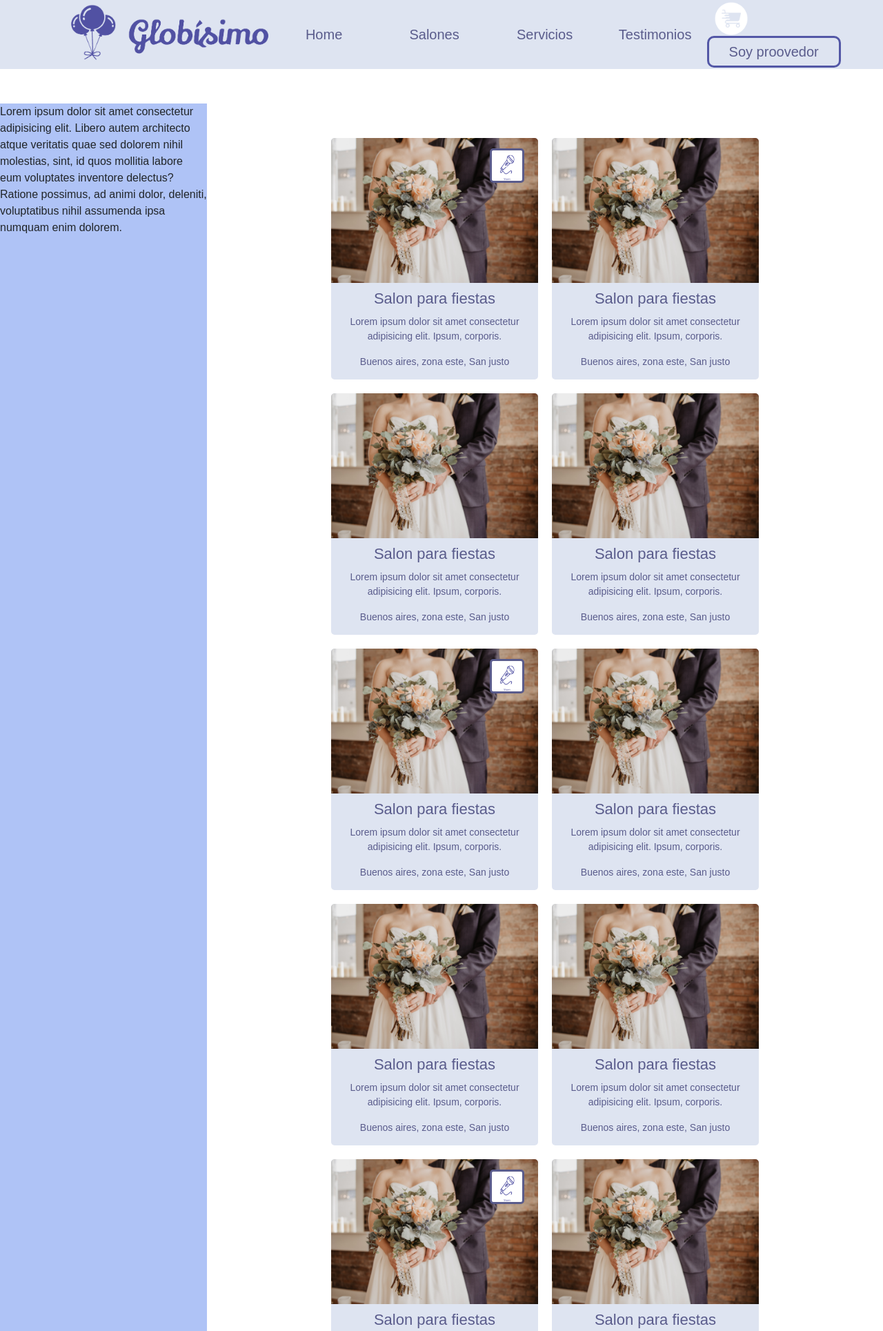
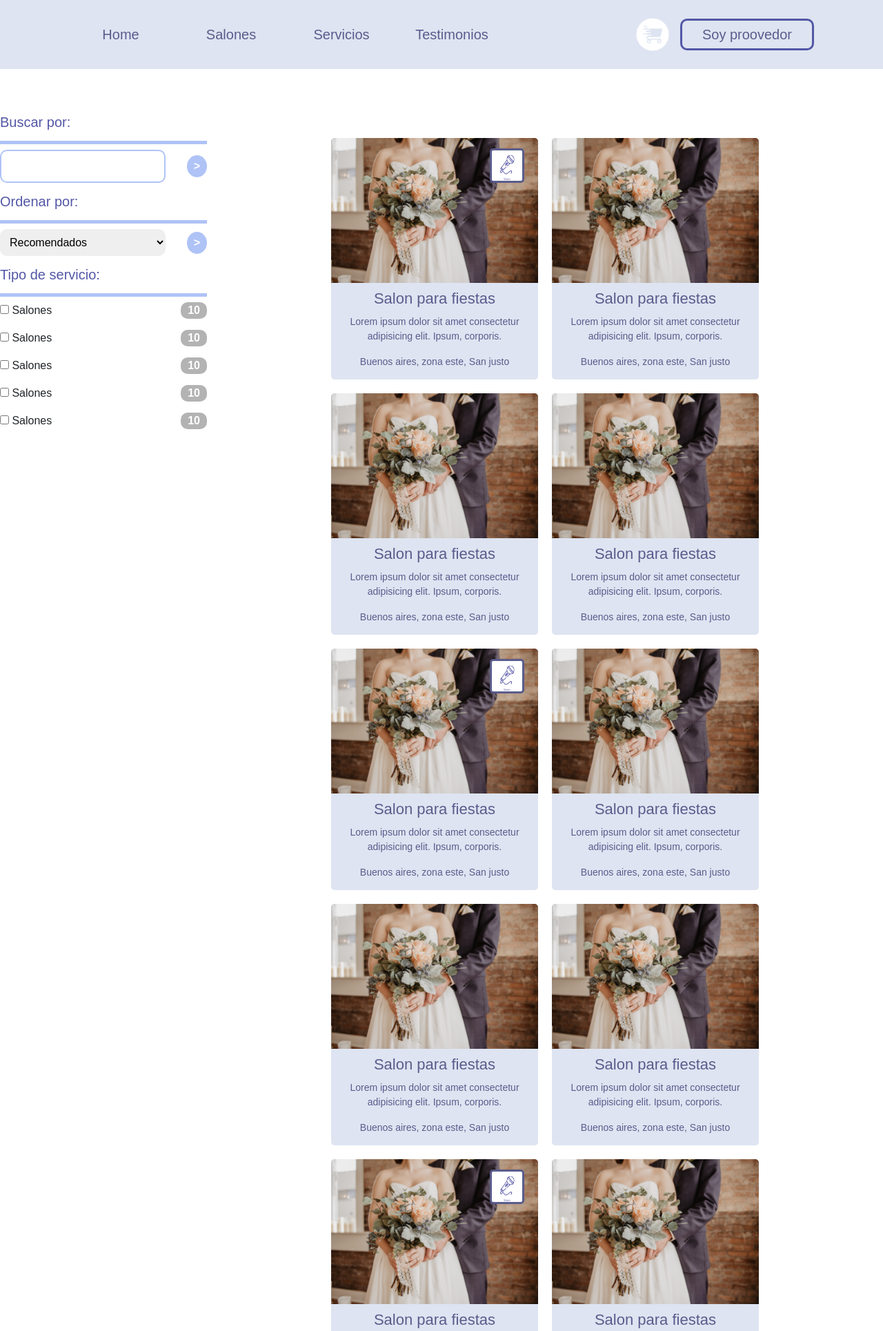
Before and after one commit to rociocrespo200/ArmaTuEvento, a PHP site: page /user/view/serviciosView.html in a window 1280 px wide. Shown: the top 1929 px of the page at 69% size. Run offline with PHP 8.4, Linux system fonts and the light colour scheme; a stand-in replaces the project's code that opens the database connection; some libraries are stand-ins or nearby versions; some web fonts are replaced.

Commit message:
revision 1 de las vistas

```diff
--- a/public/css/style.css
+++ b/public/css/style.css
@@ -93,6 +93,10 @@ body h4{
     width: 50%;
 }
 
+/*home SERVICIOS*/
+.icon_servicios {
+    width: 250px ;
+}
 
 
 /*home testimonios*/
@@ -107,7 +111,8 @@ body h4{
 
 .icon_perfil{
     height: 150px;
-    width: 300px;
+    width: 200px;
+    height: 200px;
     margin-bottom: 10px;
 }
 
@@ -281,11 +286,6 @@ button.boton2{
     max-width: 70%;
 }
 
-#div_filtros{
-    max-width: 300px;
-    background-color: #AFC3F6;
-}
-
 .div_servicio{
     width: 300px;
     height: 350px;
@@ -342,3 +342,79 @@ button.boton2{
     height: 50px;
     border-radius:5px ;
 }
+
+/*filtros*/
+
+#div_filtros{
+    width: 300px;
+    min-width: 200px;
+}
+
+.div_filtros_div{
+}
+
+.titulo_filtro{
+    color: var(--color-dos);
+    padding: 15px 0;
+    border-bottom: 5px solid var(--color-cuatro);
+}
+
+.div_filtros_div div{
+    display: flex;
+    justify-content: space-between;
+}
+p.filtros_cant{
+    background-color:rgba(0, 0, 0, 0.299);
+    padding: 0 10px;
+    border-radius: 10px;
+    color: white;
+    font-weight: 600;
+}
+
+.div_filtros_div select, form.div_filtros_div input{
+    width: 80%;
+    padding: 10px;
+    border: 0px solid var(--color-cuatro);
+    border-radius: 10px;
+}
+
+form.div_filtros_div input{
+    border: 2px solid var(--color-cuatro);
+}
+
+.f_enviar{
+    height: max-content;
+    border: 0px solid var(--color-cuatro);
+    background-color:var(--color-cuatro);
+    padding:4px 10px ;
+    border-radius: 100%;
+    color: white;
+    font-weight: 600;
+
+}
+
+form.div_filtros_div div{
+    display: flex;
+    align-items: center;
+}
+
+
+@media (max-width: 2000px) {
+.div_section_content{
+    margin: 0 15%;
+
+}
+
+}
+
+@media (max-width: 1400px) {
+    .div_section_content{
+        margin: 0 10%;
+
+    }
+
+    img.logo, .div_header_prov{
+        display: none;
+    }
+
+    }
--- a/view/serviciosView.html
+++ b/view/serviciosView.html
@@ -46,9 +46,56 @@
 
         <section id="section_servicios">
 
-            <div id="div_filtros">
-Lorem ipsum dolor sit amet consectetur adipisicing elit. Libero autem architecto atque veritatis quae sed dolorem nihil molestias, sint, id quos mollitia labore eum voluptates inventore delectus? Ratione possimus, ad animi dolor, deleniti, voluptatibus nihil assumenda ipsa numquam enim dolorem.
+
+            <div class="div_filtos_1">
+                <form class="div_filtros_div">
+                    <h5 class="titulo_filtro">Buscar por:</h5>
+                    <div>
+                        <input type="search">
+                        <button type="submit" class="f_enviar">></button>
+                    </div>
+
+                </form>
+                <form class="div_filtros_div">
+                    <h5 class="titulo_filtro">Ordenar por:</h5>
+
+                    <div>
+                        <select name="" id="" class="gro">
+                            <option value="">Recomendados</option>
+                        </select>
+                        <button type="submit" class="f_enviar">></button>
+                    </div>
+
+                </form>
+                <form id="div_filtros">
+
+
+                    <div class="div_filtros_div">
+                        <h5 class="titulo_filtro">Tipo de servicio:</h5>
+                        <div>
+                            <label for=""><input type="checkbox" name="servicios" value="salones" id=""> Salones</label>
+                            <p class="filtros_cant">10</p>
+                        </div>
+                        <div>
+                            <label for=""><input type="checkbox" name="servicios" value="salones" id=""> Salones</label>
+                            <p class="filtros_cant">10</p>
+                        </div>
+                        <div>
+                            <label for=""><input type="checkbox" name="servicios" value="salones" id=""> Salones</label>
+                            <p class="filtros_cant">10</p>
+                        </div>
+                        <div>
+                            <label for=""><input type="checkbox" name="servicios" value="salones" id=""> Salones</label>
+                            <p class="filtros_cant">10</p>
+                        </div>
+                        <div>
+                            <label for=""><input type="checkbox" name="servicios" value="salones" id=""> Salones</label>
+                            <p class="filtros_cant">10</p>
+                        </div>
+                    </div>
+                </form>
             </div>
+
 
             <div class="div_section_content">
                 <a href="indexView.html" class="div_servicio">
```
Also changed, not shown: view/indexView.html (+13 -1 lines).
